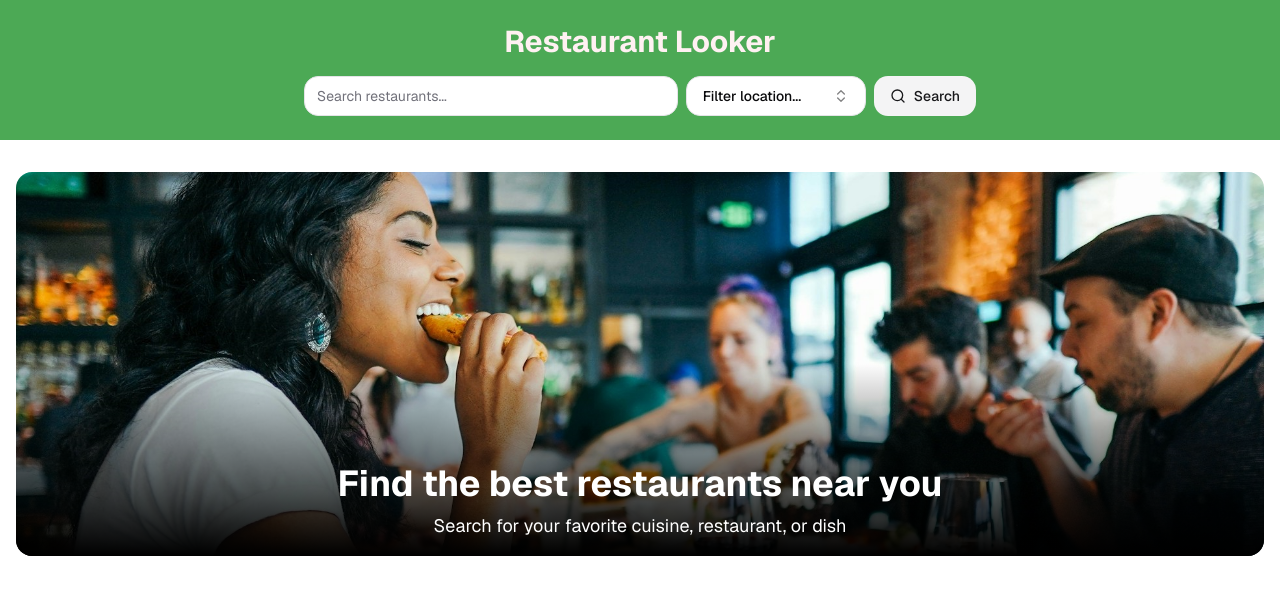
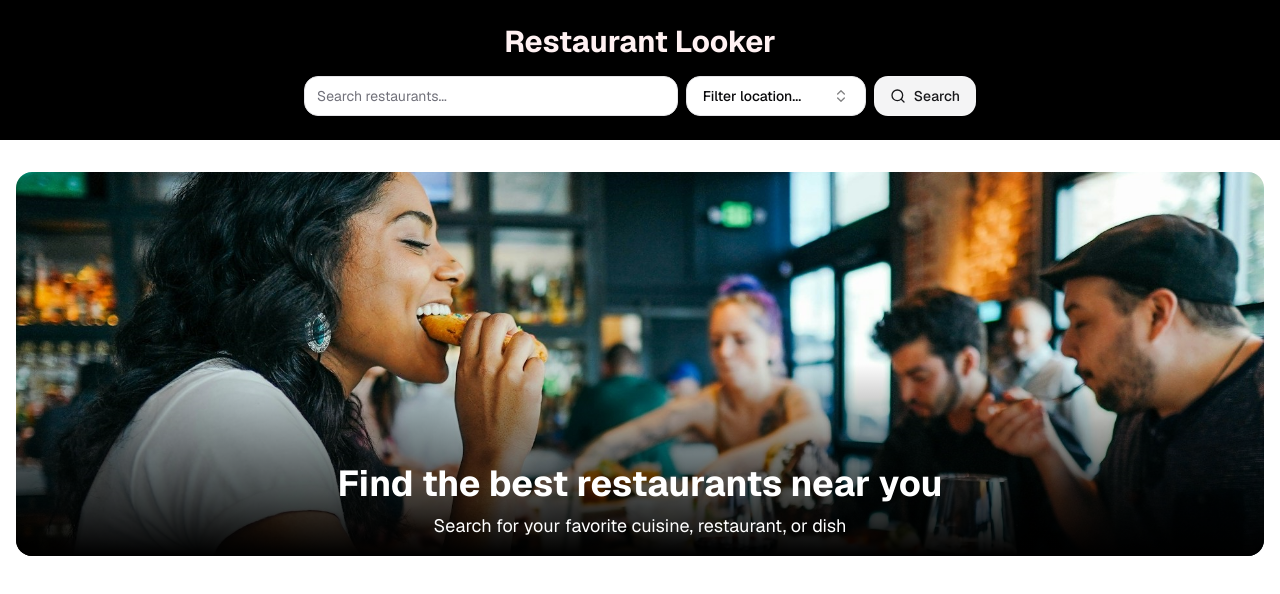
Before and after one commit to LovHurt/nextjs-programmatic-seo, a Next.js app: page / in a window 1280 px wide. Shown: the top 594 px of the page. Built offline with nearby package versions, Linux system fonts and the light colour scheme.

Commit message:
change header color

```diff
--- a/src/components/Header.tsx
+++ b/src/components/Header.tsx
@@ -27,7 +27,7 @@ export default function Header({ q, location }: HeaderProps) {
   }
 
   return (
-    <header className="bg-primary py-6">
+    <header className="bg-black py-6">
       <div className="container mx-auto px-4">
         <div className="flex flex-col items-center gap-4">
           <Link href="/">
```
